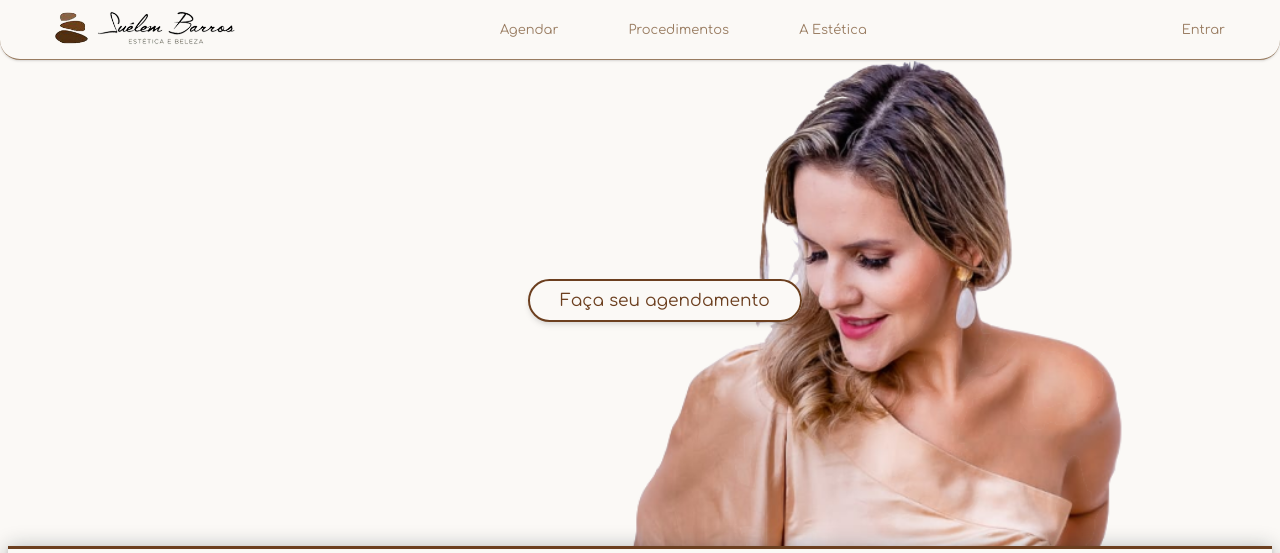
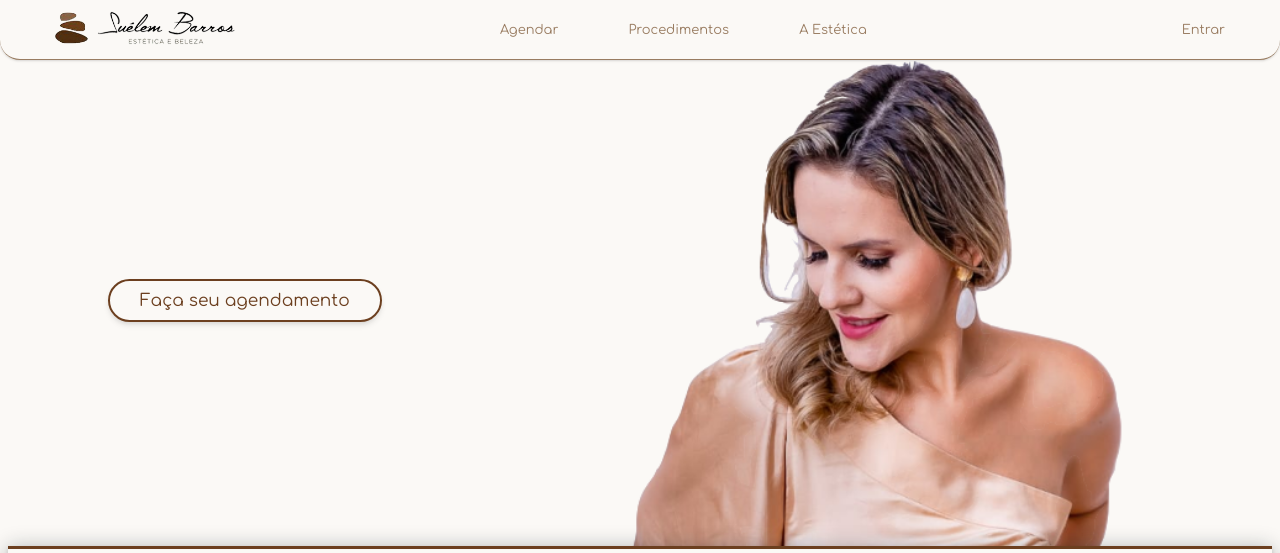
Before and after one commit to Gab053/Estetica-Suelem-Barros, a Flask app: page / in a window 1280 px wide. Shown: the top 553 px of the page. Run offline with Flask 3, Linux system fonts and the light colour scheme.

Commit message:
Atualizar o home.css

```diff
--- a/static/css/home.css
+++ b/static/css/home.css
@@ -132,7 +132,7 @@ header i{
 /* Banner*/
 .banner{
     display: flex;
-    justify-content: center;
+    justify-content: flex-start;
     align-items: center;
     margin-top: 50px;
     height: 500px;
@@ -163,7 +163,7 @@ header i{
     background-color: #FBF9F6;
     border-radius: 30px;
     text-decoration: none;
-        margin: 0 0 0 50px;
+        margin: 0 0 0 100px;
         box-shadow: rgba(0, 0, 0, 0.1) 0px 4px 6px -1px, rgba(0, 0, 0, 0.06) 0px 2px 4px -1px;
     transition: 80ms linear;
 
```
